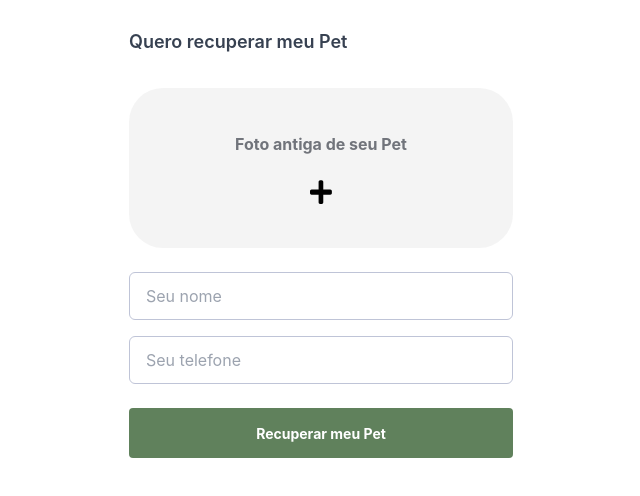
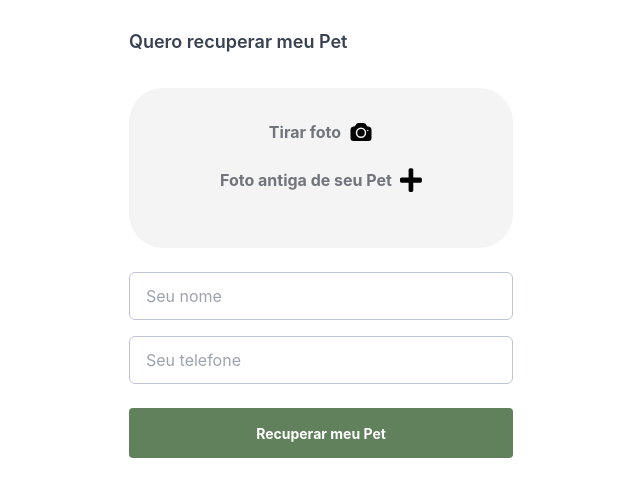
Before and after one commit to Encontrar-Pets/frontend, a React (Create React App) app: page /recover-pet in a window 1280 px wide. Shown: the top 496 px of the page, without its empty margins (319-959 px from the left). Built offline with nearby package versions, Linux system fonts and the light colour scheme.

Commit message:
feat: take picture

```diff
--- a/package.json
+++ b/package.json
@@ -17,6 +17,7 @@
     "react-dom": "^18.3.1",
     "react-router-dom": "^6.23.1",
     "react-scripts": "5.0.1",
+    "react-webcam": "^7.2.0",
     "typescript": "^4.9.5",
     "web-vitals": "^2.1.4"
   },
--- a/src/components/image-upload/image-upload.tsx
+++ b/src/components/image-upload/image-upload.tsx
@@ -1,6 +1,8 @@
-import { useEffect, useRef, useState } from "react";
+import { useCallback, useEffect, useRef, useState } from "react";
 import imageCompression from "browser-image-compression";
 import Plus from "assets/icons/plus.svg";
+import Camera from "assets/icons/camera.svg";
+import Webcam from "react-webcam";
 
 type ImageUploadProps = {
   className?: string;
@@ -12,6 +14,9 @@ export default function ImageUpload(props: ImageUploadProps) {
   const [image, setImage] = useState<File | null>(null);
   const [preview, setPreview] = useState("");
   const [error, setError] = useState(false);
+  const [action, setAction] = useState<
+    "UPLOAD" | "SCREENSHOT" | "OPEN_CAMERA"
+  >();
 
   useEffect(() => {
     if (!image) {
@@ -25,6 +30,7 @@ export default function ImageUpload(props: ImageUploadProps) {
     return () => URL.revokeObjectURL(objectUrl);
   }, [image]);
 
+  const webcamRef = useRef<any>(null);
   const hiddenFileInput = useRef<any>(null);
 
   const getBase64 = (file: File): Promise<string | ArrayBuffer | null> => {
@@ -52,8 +58,10 @@ export default function ImageUpload(props: ImageUploadProps) {
 
       if (!baseImage) throw new Error("Error on get base64 image");
 
+      setImage(compressedFile);
+      setAction("UPLOAD");
+
       props.onChange(baseImage.toString());
-      setImage(compressedFile);
     } catch (error) {
       setError(true);
     }
@@ -64,30 +72,103 @@ export default function ImageUpload(props: ImageUploadProps) {
     if (hiddenFileInput.current) hiddenFileInput.current.click();
   };
 
+  const capture = useCallback(() => {
+    if (webcamRef.current) {
+      const imageSrc = webcamRef.current.getScreenshot();
+      setPreview(imageSrc);
+      setAction("SCREENSHOT");
+      //TODO compress
+
+      props.onChange(imageSrc.toString());
+    }
+    // eslint-disable-next-line react-hooks/exhaustive-deps
+  }, [webcamRef]);
+
+  const componentWithAction = () => {
+    if (action === "OPEN_CAMERA")
+      return (
+        <Webcam
+          className="rounded-[34px] h-full w-full"
+          screenshotFormat="image/jpeg"
+          ref={webcamRef}
+          onClick={capture}
+        />
+      );
+
+    if (image || preview) {
+      return (
+        <div style={{ width: "100%", height: "100%" }}>
+          <img
+            className="rounded-t-[34px] self-center"
+            src={preview}
+            alt="preview"
+            style={{ width: "100%", height: "80%" }}
+          />
+          <div
+            className="flex bg-tertiary-gray justify-center rounded-b-[34px]"
+            style={{ height: "20%" }}
+          >
+            {action === "UPLOAD" ? (
+              <button
+                className="flex flex-row items-center"
+                onClick={handleClick}
+              >
+                <span className="text-primary-gray font-sm font-bold mr-2">
+                  Selecionar outra foto
+                </span>
+                <img src={Plus} alt="add" width="14" />
+              </button>
+            ) : (
+              <button
+                className="flex flex-row items-center"
+                onClick={handleOpenCamera}
+              >
+                <span className="text-primary-gray font-sm font-bold mr-2">
+                  Tirar outra foto
+                </span>
+                <img src={Camera} alt="camera" width="16" />
+              </button>
+            )}
+          </div>
+        </div>
+      );
+    }
+  };
+
+  const handleOpenCamera = () => {
+    setAction("OPEN_CAMERA");
+  };
+
   return (
     <>
-      <button
-        className={`rounded-[34px] bg-tertiary-gray h-40 hover:opacity-60 ${props.className}`}
-        onClick={handleClick}
+      <div
+        className={`rounded-[34px] bg-tertiary-gray h-40 content-center ${props.className}`}
       >
-        {image ? (
-          <div className="h-[160px]">
-            <img
-              className="rounded-[34px] self-center"
-              src={preview}
-              alt="preview"
-              style={{ width: "100%", height: "100%" }}
-            />
-          </div>
+        {action ? (
+          componentWithAction()
         ) : (
-          <div className="flex flex-col justify-center items-center">
-            <span className="mb-6 text-primary-gray font-xl font-bold">
-              {props.placeholder ?? "Adicionar foto"}
-            </span>
-            <img src={Plus} alt="add" />
+          <div className="flex flex-col">
+            <button
+              className="flex flex-row justify-center"
+              onClick={handleOpenCamera}
+            >
+              <span className="mb-6 mr-2 text-primary-gray font-xl font-bold">
+                Tirar foto
+              </span>
+              <img src={Camera} alt="camera" width="24" />
+            </button>
+            <button
+              className="flex flex-row justify-center"
+              onClick={handleClick}
+            >
+              <span className="mb-6 mr-2 text-primary-gray font-xl font-bold">
+                {props.placeholder ?? "Selecionar foto"}
+              </span>
+              <img src={Plus} alt="add" />
+            </button>
           </div>
         )}
-      </button>
+      </div>
       {error && (
         <span className="ml-4 mt-2 text-primary-red text-xs">
           Erro ao carregar a foto. Tente novamente ou escolha outra imagem!
```
Also changed, not shown: src/assets/icons/camera.svg (added), 1 other file (tests, documents, lock files or other folders).
